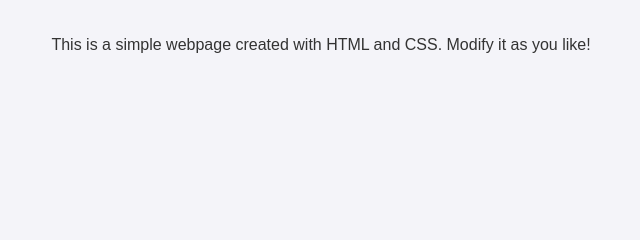
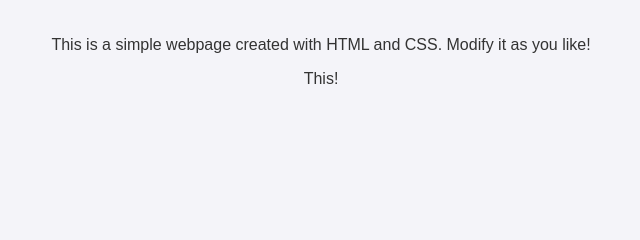
Before and after one commit to ArunaDon/github-crash, a plain HTML site: page index.html in a window 1280 px wide. Shown: the part 124-364 px from the top of the page, 319-959 px from the left. Drawn offline with Linux system fonts and the light colour scheme.

Commit message:
initial updated

```diff
--- a/index.html
+++ b/index.html
@@ -39,6 +39,7 @@
     </header>
     <main>
         <p>This is a simple webpage created with HTML and CSS. Modify it as you like!</p>
+        <p>This!</p>
     </main>
     <footer>
         <p>&copy; 2024 My Website. All rights reserved.</p>
```
